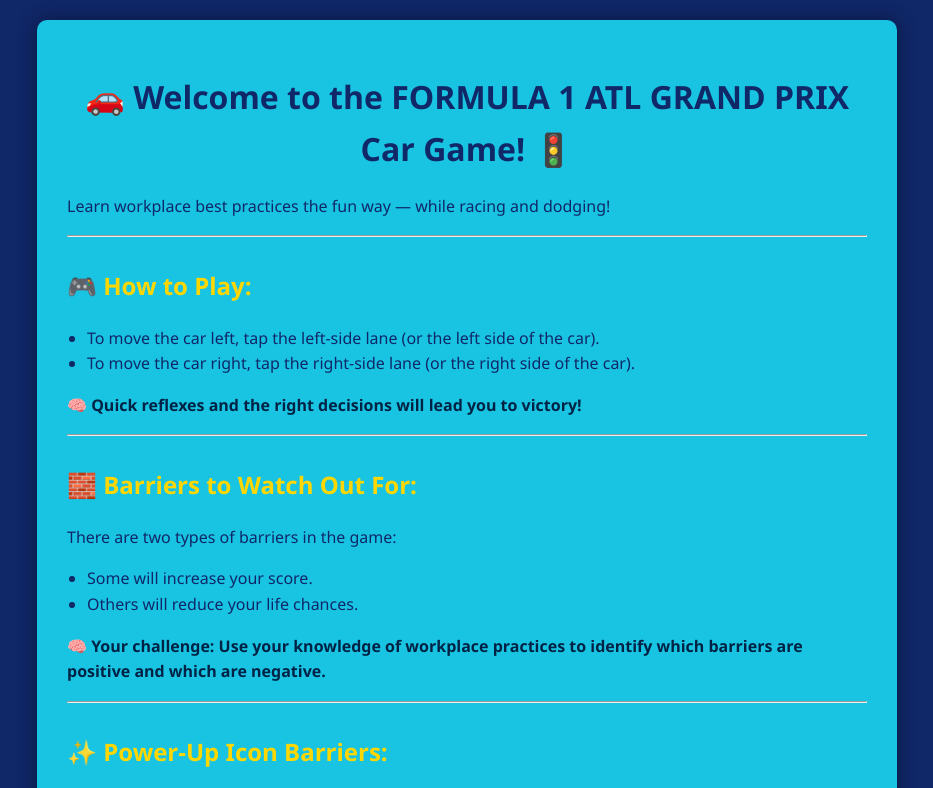
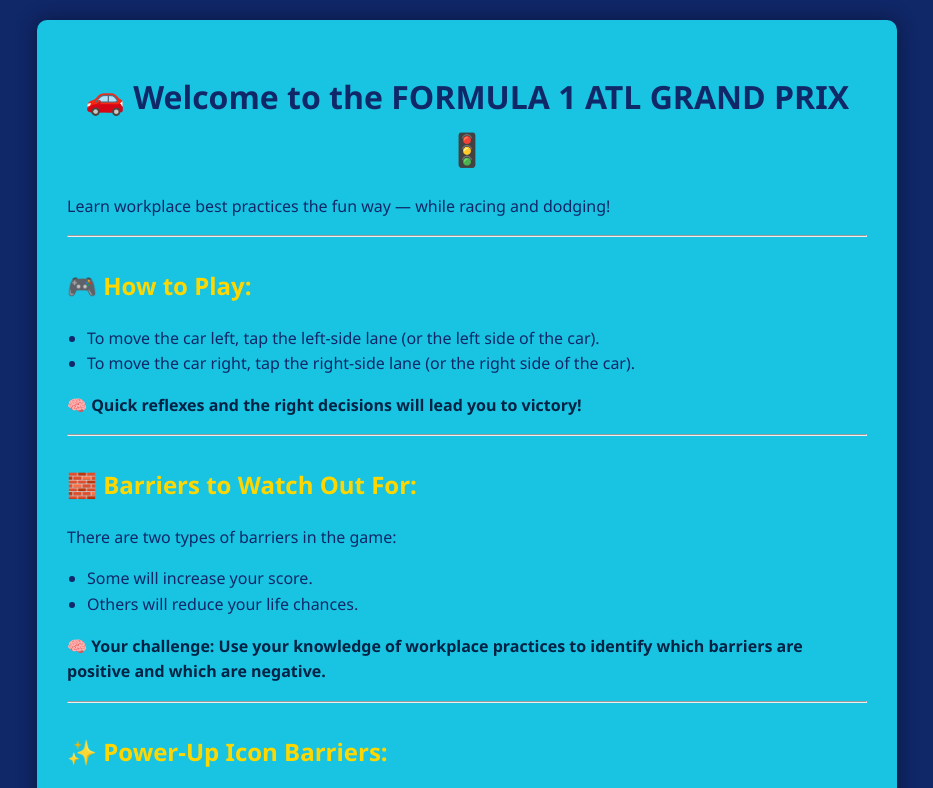
Before and after one commit to APS-GAMES/CarGameInstructions, a plain HTML site: page Instructions/english.html in a window 1280 px wide. Shown: the top 788 px of the page, without its empty margins (173-1106 px from the left). Drawn offline with Linux system fonts and the light colour scheme.

Commit message:
Update english.html

```diff
--- a/Instructions/english.html
+++ b/Instructions/english.html
@@ -99,7 +99,7 @@
 </head>
 <body>
   <div class="container">
-    <h1>🚗 Welcome to the FORMULA 1 ATL GRAND PRIX Car Game! 🚦</h1>
+    <h1>🚗 Welcome to the FORMULA 1 ATL GRAND PRIX 🚦</h1>
     <p>Learn workplace best practices the fun way — while racing and dodging!</p>
 
     <hr />
```
